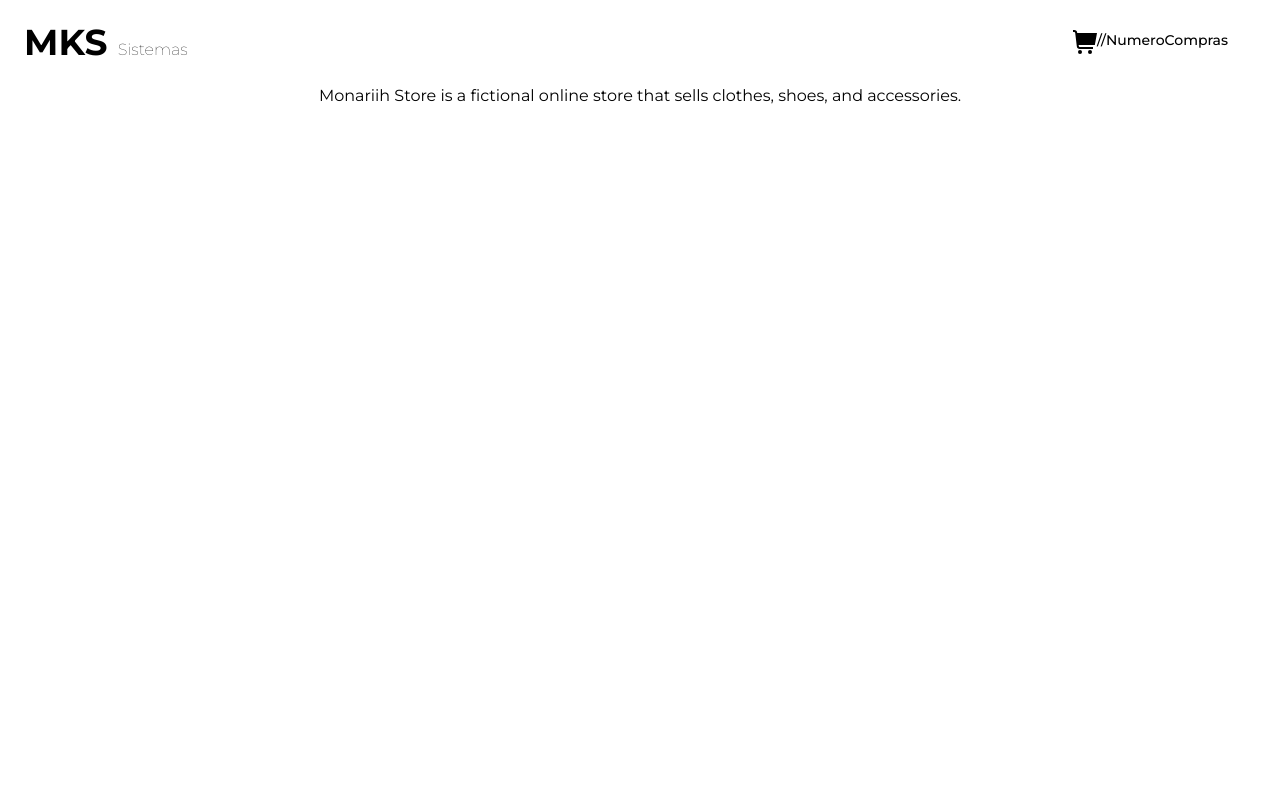
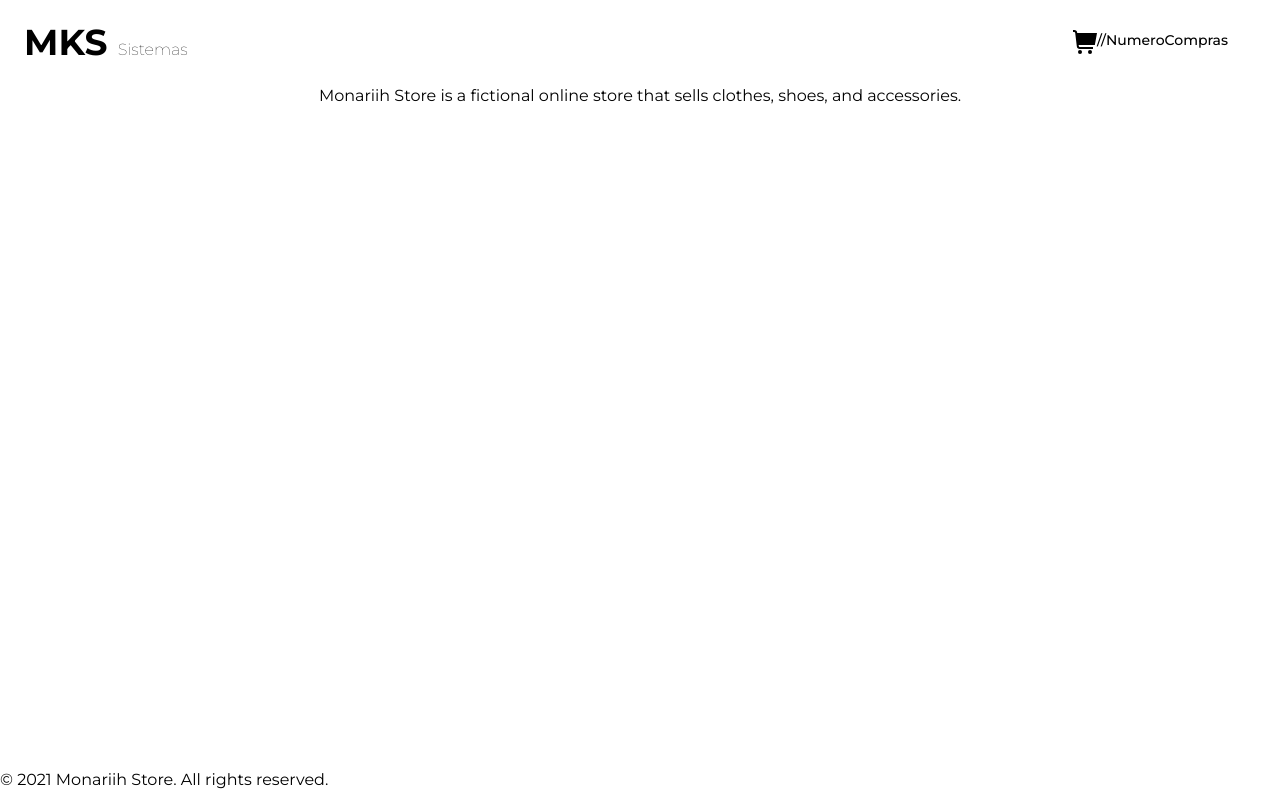
Before and after one commit to Monariih/monariih-store, a Next.js app: page / in a window 1280 px wide. Built offline with nearby package versions, Linux system fonts and the light colour scheme.

Commit message:
declare footer component

```diff
--- a/src/app/layout.tsx
+++ b/src/app/layout.tsx
@@ -22,7 +22,9 @@ export default function RootLayout({
         <link rel="preconnect" href="https://fonts.gstatic.com" crossOrigin='anonymous' />
         <link href="https://fonts.googleapis.com/css2?family=Montserrat:ital,wght@0,100..900;1,100..900&display=swap" rel="stylesheet" />
       </head>
-        <body>{children}</body>
+      <body>{children}
+        <Footer />
+      </body>
     </html>
   );
 }
```
